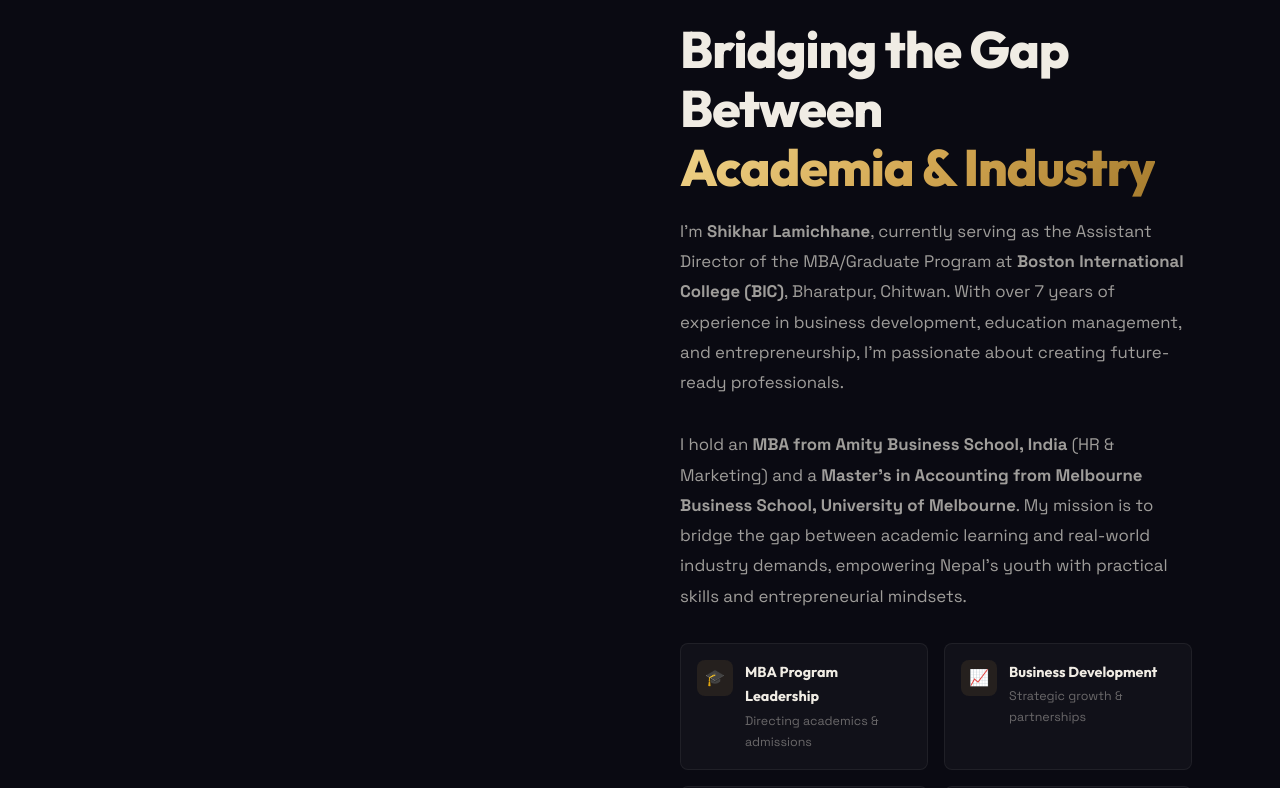
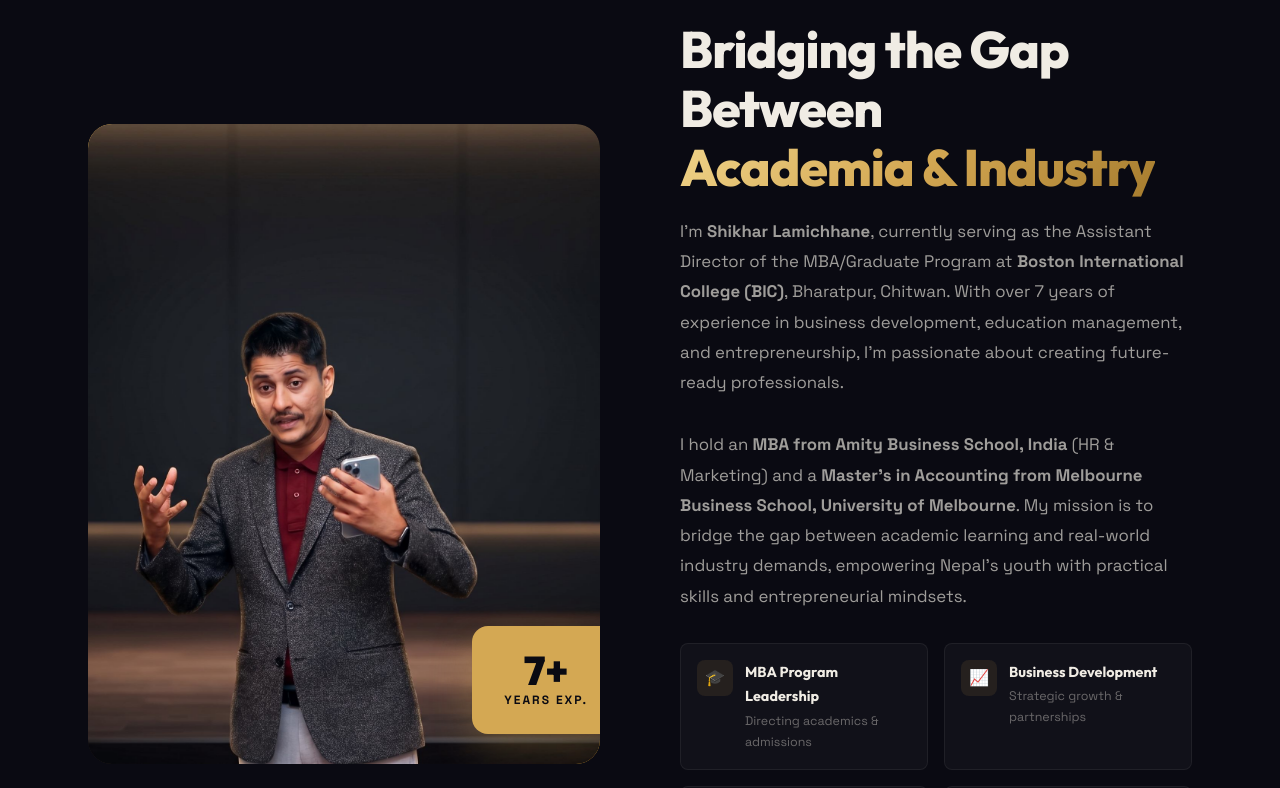
Before and after one commit to Gau7ab/Template, a Next.js app: page / in a window 1280 px wide. Shown: the part 1084-1872 px from the top of the page. Built offline with nearby package versions, Linux system fonts and the light colour scheme.

Commit message:
feat: update about image layout and remove gallery
Co-authored-by: Om Prakash Paudel Gaurav <176696545+Gau7ab@users.noreply.github.com>

```diff
--- a/app/globals.css
+++ b/app/globals.css
@@ -674,41 +674,11 @@
   overflow: hidden;
 }
 
-.about-image-gallery {
-  position: relative;
+.about-image img {
   width: 100%;
-  height: 100%;
-  display: flex;
-  align-items: center;
-  justify-content: center;
-}
-
-.about-image .gallery-image {
-  position: absolute;
-  width: 100%;
-  height: 100%;
+  border-radius: var(--radius-lg);
+  aspect-ratio: 4/5;
   object-fit: cover;
-  aspect-ratio: 4/5;
-  opacity: 1;
-  transition: opacity 0.8s var(--ease-smooth);
-  border-radius: var(--radius-lg);
-}
-
-.about-image .gallery-image-1 {
-  z-index: 2;
-}
-
-.about-image .gallery-image-2 {
-  opacity: 0;
-  z-index: 1;
-}
-
-.about-image:hover .gallery-image-1 {
-  opacity: 0;
-}
-
-.about-image:hover .gallery-image-2 {
-  opacity: 1;
 }
 
 .about-image::before {
--- a/components/About.tsx
+++ b/components/About.tsx
@@ -3,10 +3,7 @@
     <section className="about" id="about">
       <div className="container">
         <div className="about-image reveal">
-          <div className="about-image-gallery">
-            <img src="/hero-desk.jpg" alt="Shikhar Lamichhane at desk - MBA Program Director" className="gallery-image gallery-image-1" />
-            <img src="/hero-action.jpg" alt="Shikhar Lamichhane presenting - Assistant Director MBA Program" className="gallery-image gallery-image-2" />
-          </div>
+          <img src="/hero-action.jpg" alt="Shikhar Lamichhane presenting - Assistant Director MBA Program" />
           <div className="experience-badge">
             <div className="number">7+</div>
             <div className="label">Years Exp.</div>
```
